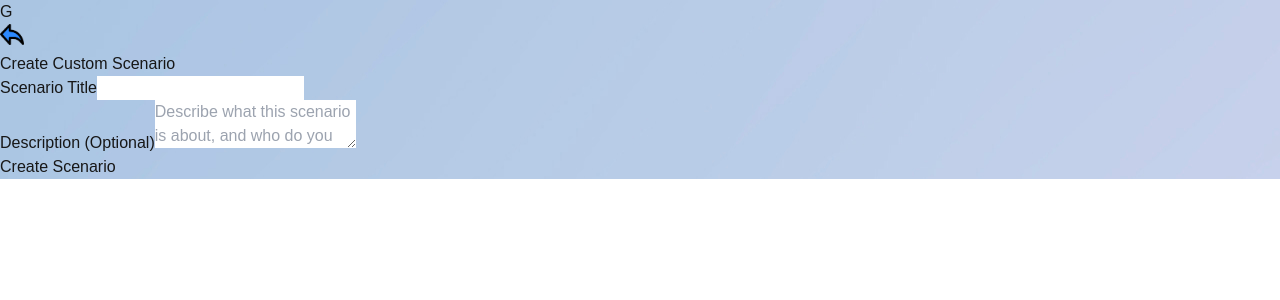
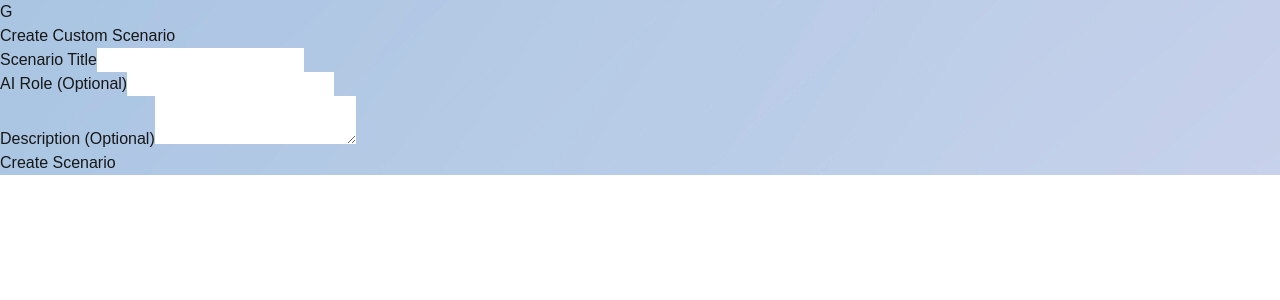
Before and after one commit to HangerYang/CS239_HCI, a Next.js app in the folder NewUI+Backend/NewUI/: page /scenario/custom in a window 1280 px wide. Shown: the top 300 px of the page. Built offline with nearby package versions, Linux system fonts and the light colour scheme; no server answers.

Commit message:
fix the customized scenario

```diff
--- a/NewUI+Backend/NewUI/src/app/scenario/custom/page.tsx
+++ b/NewUI+Backend/NewUI/src/app/scenario/custom/page.tsx
@@ -11,6 +11,7 @@ const CustomScenarioPage = () => {
   const [loading, setLoading] = useState(true);
   const [showProfileMenu, setShowProfileMenu] = useState(false);
   const [userLanguage, setUserLanguage] = useState<string>('en');
+  const [aiRole, setAiRole] = useState('');
   const [title, setTitle] = useState('');
   const [description, setDescription] = useState('');
   const [isSaving, setIsSaving] = useState(false);
@@ -21,10 +22,8 @@ const CustomScenarioPage = () => {
   useEffect(() => {
     const unsubscribe = onAuthStateChanged(auth, (currentUser) => {
       setUser(currentUser);
-
       const savedLocale = localStorage.getItem('locale') || 'en';
       setUserLanguage(savedLocale);
-
       setLoading(false);
     });
 
@@ -67,17 +66,24 @@ const CustomScenarioPage = () => {
 
     try {
       const username = user.displayName || user.email?.split('@')[0] || 'Guest';
+      const scenario = title.trim();  // Change title to scenario (backend expects this)
+      const language = userLanguage || "en"; // Ensure language is provided
+      const ai_role = aiRole.trim() || "assistant"; // Match backend's expected key
 
       const response = await createCustomScenario(
         username,
-        title.trim(),
-        description.trim() || `Custom scenario: ${title.trim()}`
+        scenario, // Send as scenario instead of title
+        description.trim() || `Custom scenario: ${scenario}`,
+        ai_role,
+        language
+
       );
+
       if (response.error) {
         throw new Error(response.error);
       }
 
-      // Navigate back to scenarios page
+      // Navigate to the roleplay page after successful scenario creation
       router.push('/roleplay');
     } catch (error) {
       console.error("Error creating custom scenario:", error);
@@ -85,7 +91,9 @@ const CustomScenarioPage = () => {
     } finally {
       setIsSaving(false);
     }
-  };
+};
+
+
 
   if (loading) {
     return (
@@ -158,18 +166,6 @@ const CustomScenarioPage = () => {
         )}
       </div>
 
-      <button
-        onClick={handleBackClick}
-        className="absolute top-8 left-24 w-10 h-10 rounded-full bg-white/10 hover:bg-white/20 transition-colors duration-200 flex items-center justify-center"
-      >
-        <Image
-          src="/icons/back.png"
-          alt="Back"
-          width={24}
-          height={24}
-        />
-      </button>
-
       <div className="container mx-auto pt-24 px-4 max-w-2xl">
         <div className="bg-white bg-opacity-95 rounded-xl shadow-lg p-6 mb-8">
           <h1 className="text-2xl font-bold text-gray-800 mb-2">Create Custom Scenario</h1>
@@ -188,37 +184,31 @@ const CustomScenarioPage = () => {
             </div>
 
             <div>
+              <label htmlFor="aiRole" className="block text-sm font-medium text-gray-700 mb-1">AI Role (Optional)</label>
+              <input
+                type="text"
+                id="aiRole"
+                value={aiRole}
+                onChange={(e) => setAiRole(e.target.value)}
+                className="w-full px-4 py-2 border border-gray-300 rounded-lg focus:outline-none focus:ring-2 focus:ring-[#48d1cc]"
+                maxLength={100}
+              />
+            </div>
+
+            <div>
               <label htmlFor="description" className="block text-sm font-medium text-gray-700 mb-1">Description (Optional)</label>
               <textarea
                 id="description"
                 value={description}
                 onChange={(e) => setDescription(e.target.value)}
-                placeholder="Describe what this scenario is about, and who do you want your Chatty to be!"
                 className="w-full px-4 py-2 border border-gray-300 rounded-lg focus:outline-none focus:ring-2 focus:ring-[#48d1cc] min-h-[100px]"
                 maxLength={500}
               />
             </div>
 
-            <div className="pt-4">
-              <button
-                onClick={handleCreateScenario}
-                disabled={!title.trim() || isSaving}
-                className={`w-full py-3 rounded-lg font-medium ${
-                  title.trim() && !isSaving
-                    ? 'bg-[#20b2aa] hover:bg-[#008080] text-white'
-                    : 'bg-gray-200 text-gray-500 cursor-not-allowed'
-                }`}
-              >
-                {isSaving ? (
-                  <span className="flex items-center justify-center">
-                    <span className="animate-spin h-5 w-5 mr-2 border-t-2 border-b-2 border-white rounded-full"></span>
-                    Creating...
-                  </span>
-                ) : (
-                  'Create Scenario'
-                )}
-              </button>
-            </div>
+            <button onClick={handleCreateScenario} disabled={isSaving} className="w-full bg-[#20b2aa] text-white py-3 rounded-lg">
+              {isSaving ? "Creating..." : "Create Scenario"}
+            </button>
           </div>
         </div>
       </div>
--- a/NewUI+Backend/NewUI/src/services/api.ts
+++ b/NewUI+Backend/NewUI/src/services/api.ts
@@ -62,15 +62,16 @@ export async function getLanguageLessons(username: string) {
   });
 }
 
-export async function setScenario(username: string, scenario: string, language?: string, description?: string) {
-  console.log("Calling setScenario with:", { username, scenario, language, description })
+export async function setScenario(username: string, scenario: string, language?: string, description?: string, ai_role?: string) {
+  // console.log("Calling setScenario with:", { username, scenario, language, description, ai_role})
   return fetchAPI<{scenario: string, ai_role: string}>('/api/scenario/set', {
     method: 'POST',
     body: JSON.stringify({
       username,
       scenario,
-      language: language || "none",
-      description
+      description: description || "default description",
+      ai_role: ai_role || "assistant",
+      language: language || "none"
     }),
   });
 }
@@ -87,8 +88,10 @@ export const createCustomScenario = async (
   username: string,
   title: string,
   description: string,
+  ai_role: string,
   language?: string
 ) => {
+  console.log("Calling createCustomScenario with:", { username, title, language, description, ai_role})
   try {
     const response = await fetch(`${API_BASE_URL}/api/scenario/set`, {
       method: 'POST',
@@ -99,6 +102,7 @@ export const createCustomScenario = async (
         username,
         scenario: title,
         language: language || "none",
+        ai_role,
         description
       }),
     });
```
Also changed, not shown: 2 other files (tests, documents, lock files or other folders).
